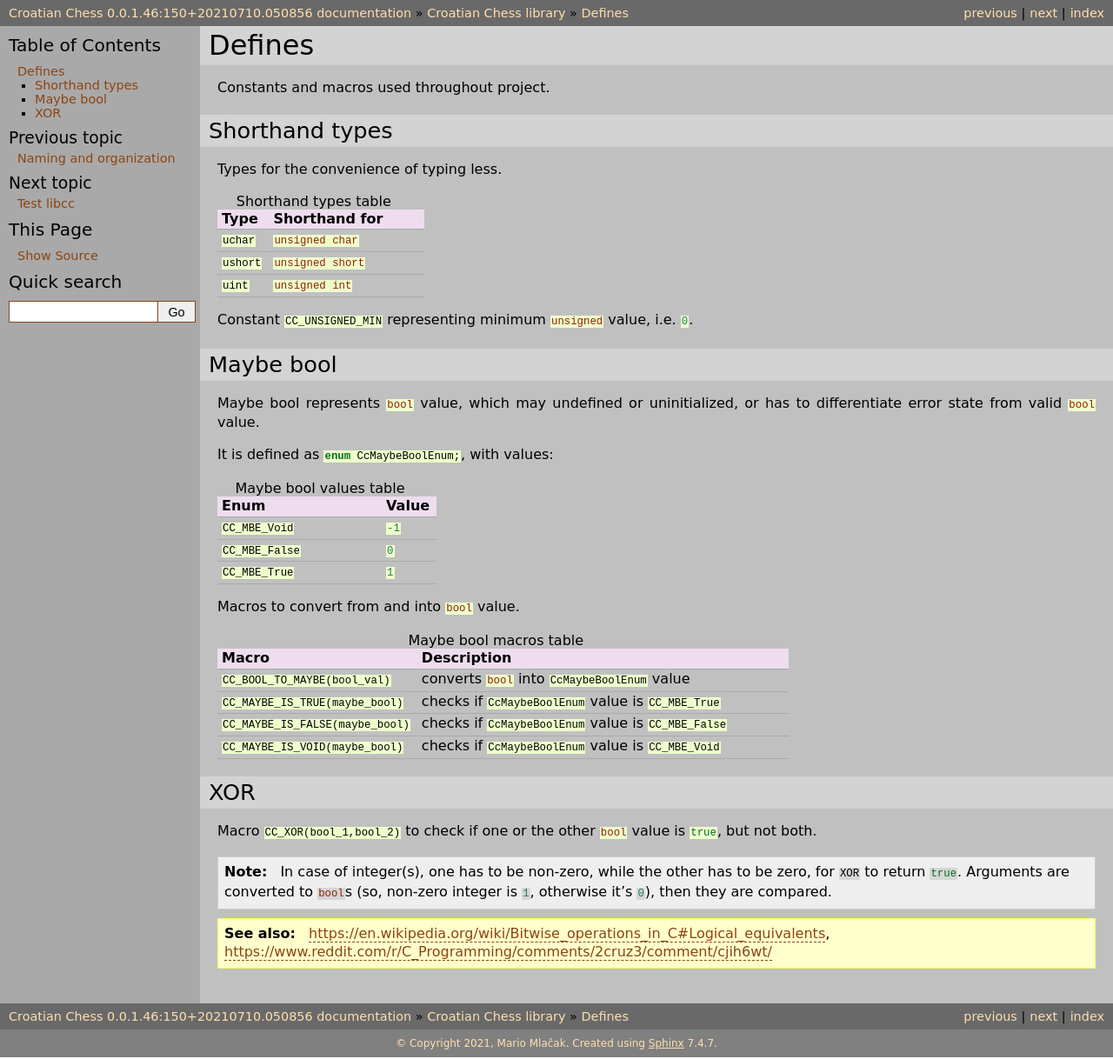
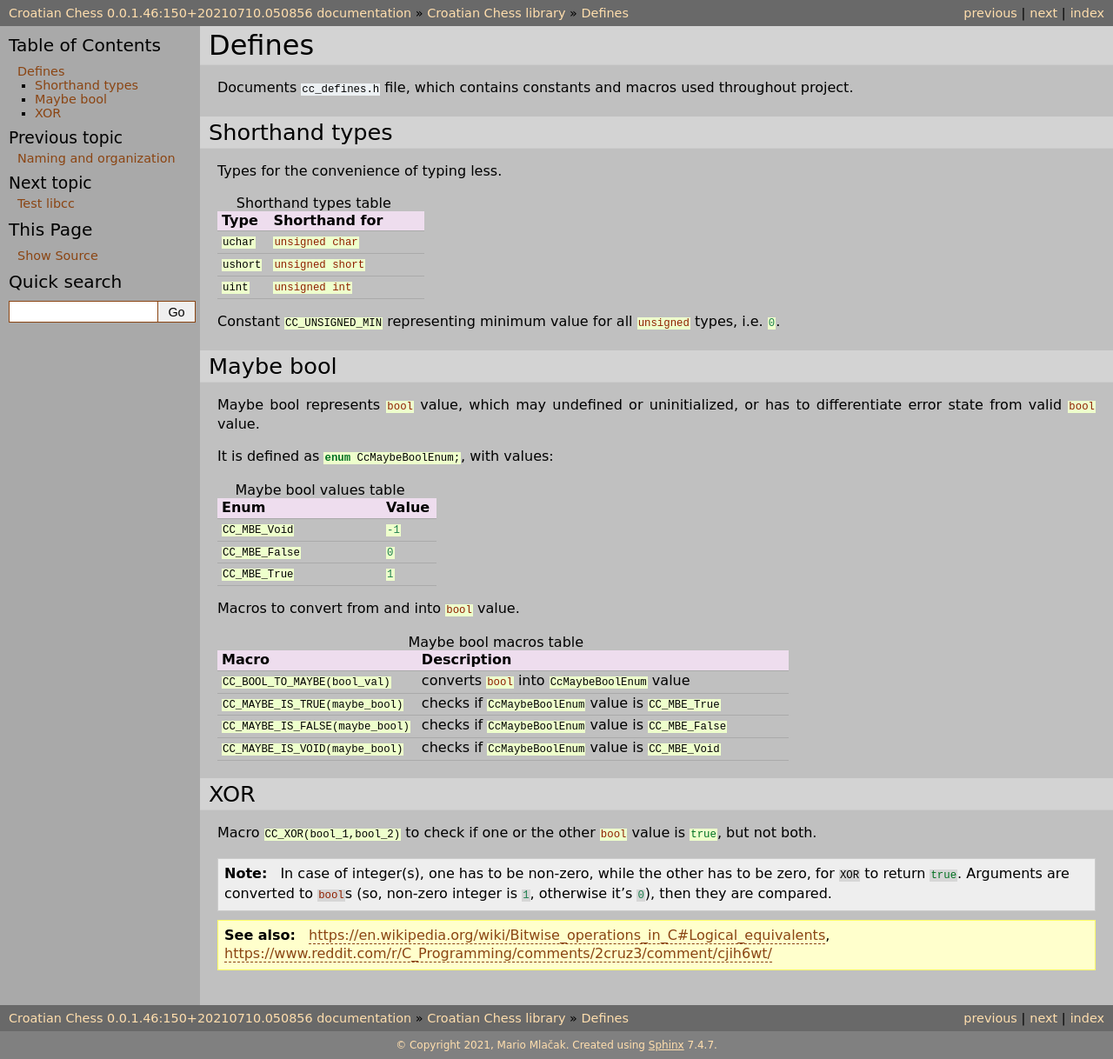
Before and after one commit to mmlacak/crochess, a Sphinx documentation site: the page built from docs/source/libcc/ccdefines.rst, in a window 1280 px wide. Shown: the whole page at 87% size. Built offline with Sphinx 7.4.7, drawn with Linux system fonts in a browser that asks for light colours.

Commit message:
Tiny clarifications.

```diff
--- a/docs/source/libcc/ccdefines.rst
+++ b/docs/source/libcc/ccdefines.rst
@@ -8,7 +8,7 @@
 Defines
 =======
 
-Constants and macros used throughout project.
+Documents ``cc_defines.h`` file, which contains constants and macros used throughout project.
 
 .. _lbl-libcc-ccdefines-shorthandtypes:
 
@@ -31,7 +31,7 @@ Types for the convenience of typing less.
    * - :c:`uint`
      - :c:`unsigned int`
 
-Constant :c:`CC_UNSIGNED_MIN` representing minimum :c:`unsigned` value, i.e. :c:`0`.
+Constant :c:`CC_UNSIGNED_MIN` representing minimum value for all :c:`unsigned` types, i.e. :c:`0`.
 
 .. _lbl-libcc-ccdefines-maybebool:
 
```
